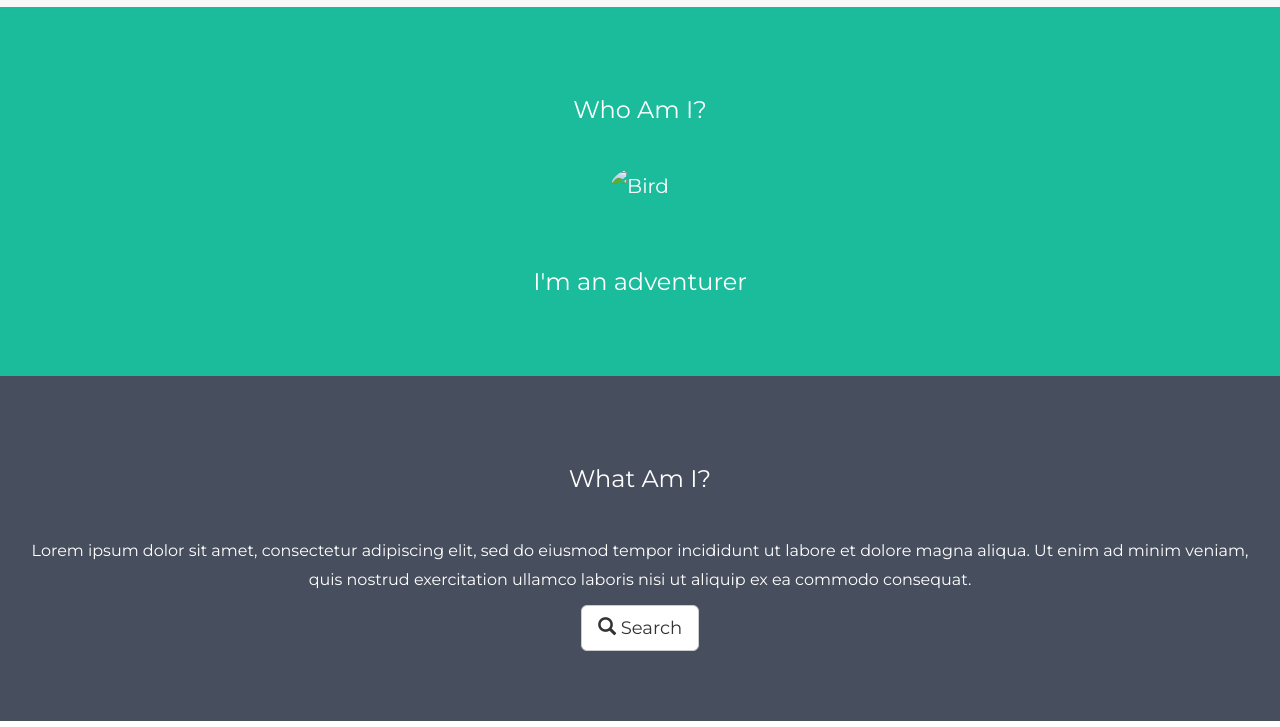
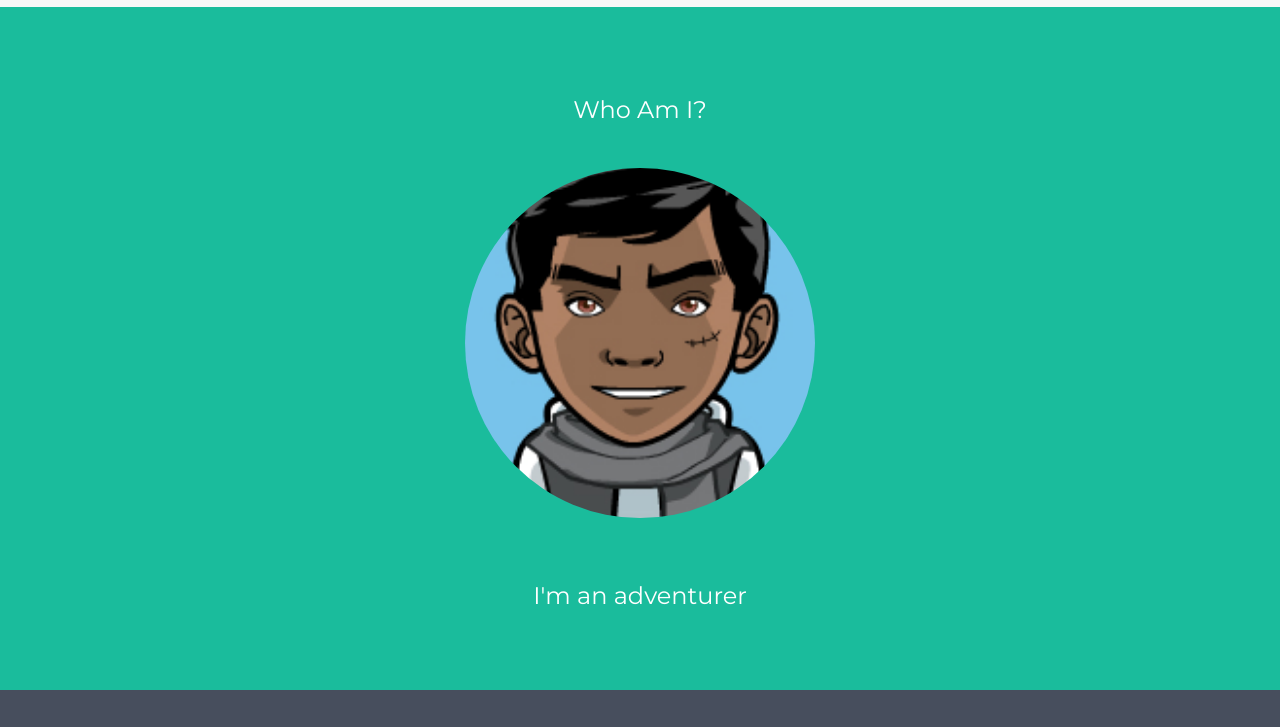
Before and after one commit to RoshanNDev/thewonderer123.github.io, a plain HTML site: page index.html in a window 1280 px wide. Shown: the part 73-800 px from the top of the page. Drawn offline with nearby package versions, Linux system fonts and the light colour scheme.

Commit message:
add image

```diff
--- a/index.html
+++ b/index.html
@@ -77,7 +77,7 @@
 <!-- First Container -->
 <div class="container-fluid bg-1 text-center">
   <h3 class="margin">Who Am I?</h3>
-  <img src="bird.jpg" class="img-responsive img-circle margin" style="display:inline" alt="Bird" width="350" height="350">
+  <img src="moe.png" class="img-responsive img-circle margin" style="display:inline" alt="Mohammad" width="350" height="350">
   <h3>I'm an adventurer</h3>
 </div>
 
```
Also changed, not shown: moe.png (added).
